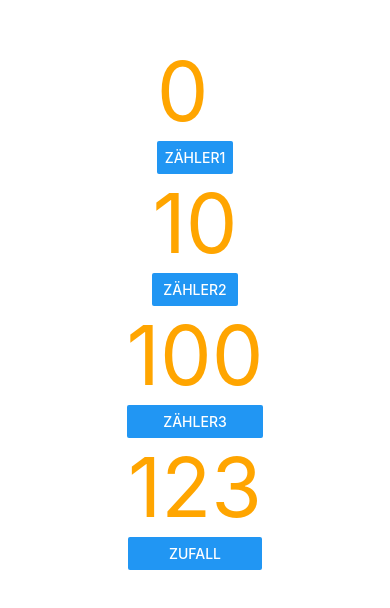
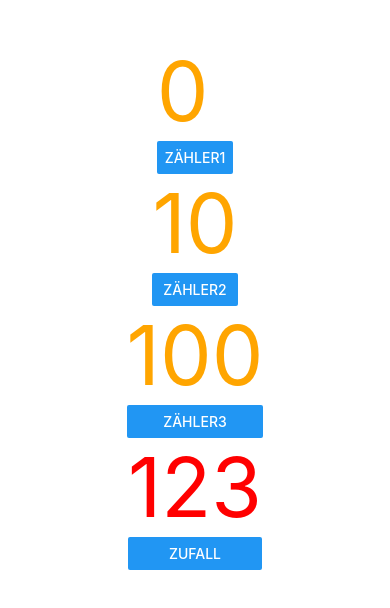
Before and after one commit to behrends/BasicsReactNativeCAS2020, a React Native app: screen / in a window 390 px wide. Shown: the part 116-724 px from the top of the page. Built offline with nearby package versions, Linux system fonts and the light colour scheme.

Commit message:
Random in rot

```diff
--- a/components/Random.js
+++ b/components/Random.js
@@ -12,7 +12,7 @@ export default function Random({ label, value }) {
 
 const styles = StyleSheet.create({
   counter: {
-    color: 'orange',
+    color: 'red',
     fontSize: 82,
   },
 });
```
